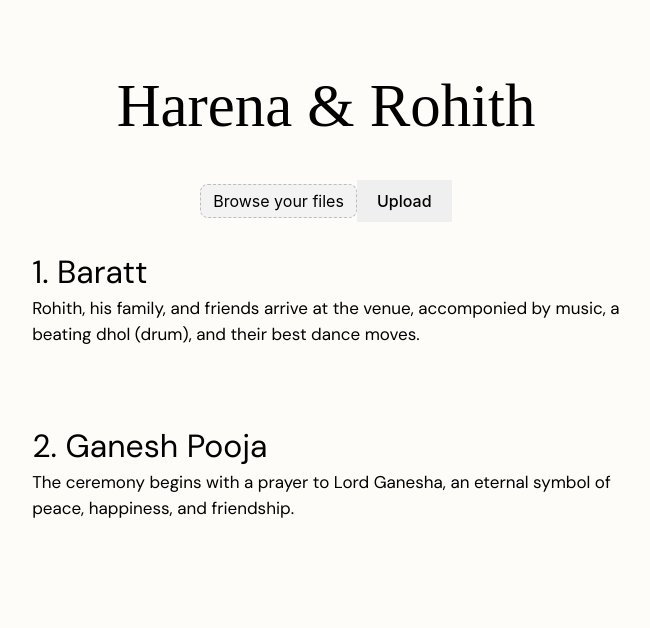
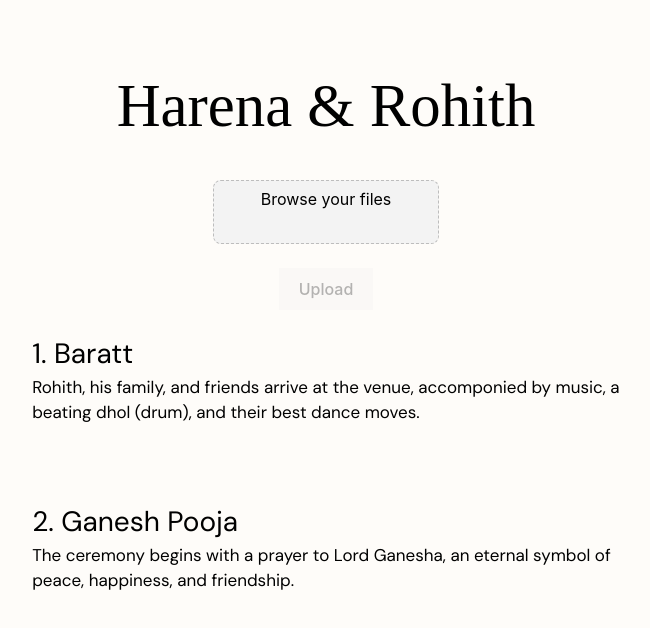
Before and after one commit to sanujs/h-r-wedding, a React (Vite) app: page / in a window 1280 px wide. Shown: the top 628 px of the page, without its empty margins (314-964 px from the left). Built offline with nearby package versions, Linux system fonts and the light colour scheme; a web font is replaced by a local one.

Commit message:
Uploading indicator and more css improvements

```diff
--- a/src/App.css
+++ b/src/App.css
@@ -17,7 +17,7 @@ h2 {
   font-optical-sizing: auto;
   font-weight: 400;
   font-style: normal;
-  font-size: 32px;
+  font-size: 28px;
   margin-bottom: 0px;
 }
 
@@ -52,18 +52,20 @@ input[type="file"] {
   display: none;
 }
 
+.fileupload {
+  /* display: flex; */
+  place-items: center center;
+}
+
 .custom-file-upload {
   border: 1px dashed #2b2b2b44;
   border-radius: 8px;
-  display: relative;
+  display: inline-block;
   padding: 6px 12px;
   cursor: pointer;
   background-color: rgb(243, 243, 243);
   width: 200px;
   height: 50px;
+  place-items: center;
+  text-align: center;
 }
-
-.upload {
-  width: 10px;
-  height: 10px;
-}
--- a/src/components/FileUpload.tsx
+++ b/src/components/FileUpload.tsx
@@ -1,7 +1,11 @@
-import { useState } from 'react';
+import { useEffect, useState } from 'react';
 
 const FileUpload = () => {
   const [files, setFiles] = useState<FileList | null>(null);
+  const [status, setStatus] = useState<'initial' | 'uploading' | 'success' | 'fail'>('initial')
+  useEffect(() => {
+    setStatus('initial');
+  }, [files])
   const handleFileChange = (e: React.ChangeEvent<HTMLInputElement>) => {
     console.log(e.target.files);
     if (e.target.files) {
@@ -10,6 +14,7 @@ const FileUpload = () => {
   }
   const handleUpload = async () => {
     if (files) {
+      setStatus('uploading');
       [...files].forEach(async (file) => {
         fetch("https://xn7w6qku2k.execute-api.us-east-2.amazonaws.com/url/" + file.name)
           .then((response) => {
@@ -21,7 +26,7 @@ const FileUpload = () => {
           .then((response) => {
             console.log("response", response)
             const postData = new FormData()
-            for(const key in response.fields) {
+            for (const key in response.fields) {
               postData.append(key, response.fields[key]);
             }
             postData.append('file', file);
@@ -33,11 +38,27 @@ const FileUpload = () => {
           })
           .then((response) => {
             console.log(response)
+            setStatus('success');
+          })
+          .catch(() => {
+            setStatus('fail');
           })
       });
     } else {
       console.log("no files");
     }
+  }
+  const uploadText = () => {
+    if (status == 'initial' && !files) {
+      return "Browse your files";
+    } else if (status == 'initial' && files) {
+      return files.length + " files selected";
+    } else if (status == 'uploading') {
+      return "Uploading...";
+    } else if (status == 'success') {
+      return "Successfully uploaded!"
+    }
+    return "Failed to upload"
   }
 
   return (
@@ -45,19 +66,21 @@ const FileUpload = () => {
       <form>
         <label className="custom-file-upload">
           <input
-              type="file"
-              accept="image/png, image/jpeg, video/*"
-              multiple
-              onChange={handleFileChange}
-            />
-          {files ? files.length + " files selected" : 'Browse your files'}
+            type="file"
+            accept="image/png, image/jpeg, video/*"
+            multiple
+            onChange={handleFileChange}
+          />
+          {uploadText()}
         </label>
+        <br />
+        <br />
         <button
           onClick={handleUpload}
           type="button"
+          disabled={status != 'initial' || files == null}
         >
           Upload
-          {/* <FontAwesomeIcon icon={faPaperPlane} /> */}
         </button>
       </form>
     </div>
--- a/src/index.css
+++ b/src/index.css
@@ -48,6 +48,7 @@ body {
 }
 
 button {
+  display: inline-block;
   border: 1px solid transparent;
   padding: 0.6em 1.2em;
   font-size: 1em;
```
